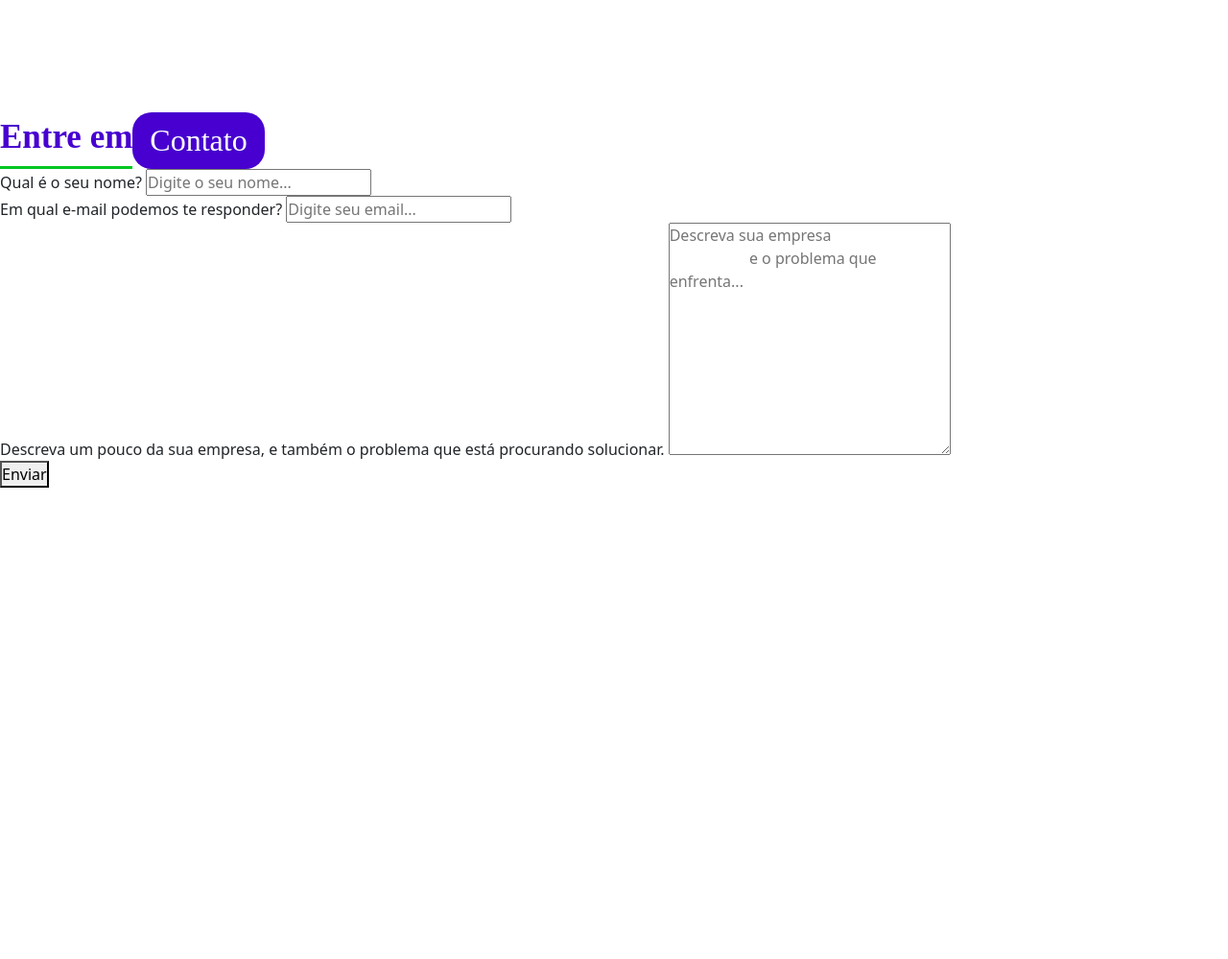
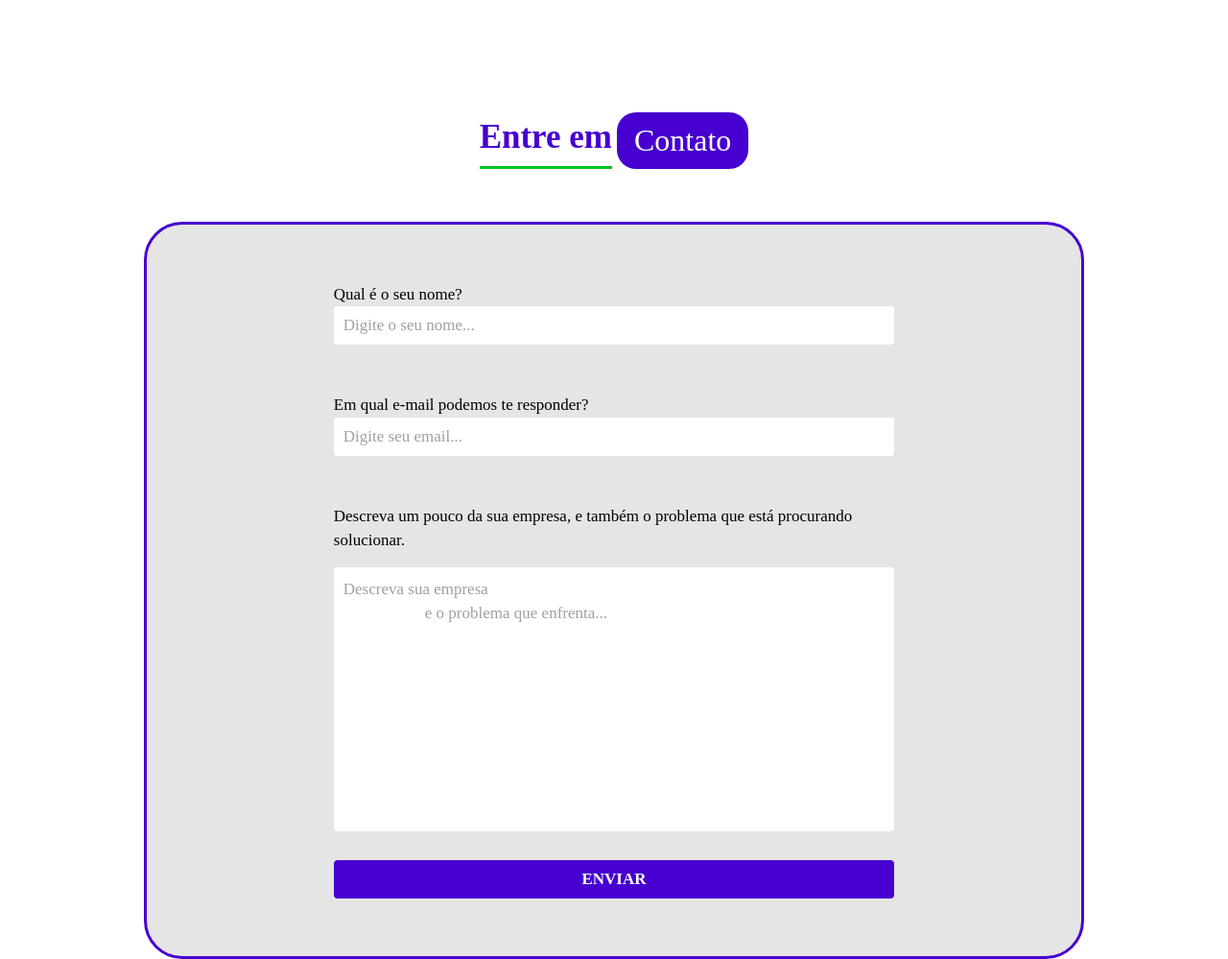
Before and after one commit to felipe-tneves/PixelV-Torloni, a plain HTML site: page index.html in a window 1280 px wide. Shown: the part 3158-4157 px from the top of the page at 96% size. Before the commit the page ends 3666 px from the top, so only its background shows below. Drawn offline with nearby package versions, Linux system fonts and the light colour scheme; a web font is replaced by a local one.

Commit message:
Formulario finalizado

```diff
--- a/style.css
+++ b/style.css
@@ -278,3 +278,137 @@ header .container-grid {
     max-width: 1170px;
     width: 90%;
 }
+
+/* ----------- Contato ----------------- */
+
+#contato{
+    text-align: center;
+    padding-bottom: 100px;
+    margin-bottom: 100px;
+}
+
+#contato .titulo {
+    justify-content: center;
+    margin-bottom: 55px;
+}
+
+#contato h2{
+    margin-left: 5px;
+}
+
+#contato form{
+    width: 90%;
+    max-width: 980px;
+
+    margin: 0 auto;
+    padding: 60px 0;
+
+    display: flex;
+    flex-direction: column;
+    align-items: center;
+
+    border-radius: 40px;
+    background-color: var(--contato);
+    border: solid 3px var(--roxo-pixelV);
+
+    color: var(--preto);
+    font-family: "Recursive", sans-linear;
+    font-size: 17px;
+}
+
+.campo{
+    width: 60%;
+
+    text-align: left;
+
+    display: flex;
+    flex-direction: column;
+    justify-content: space-between;
+
+    margin-bottom: 50px;
+}
+
+.campo-descricao{
+    width: 60%;
+
+    text-align: left;
+
+    display: flex;
+    flex-direction: column;
+    justify-content: space-between;
+
+    margin-bottom: 30px;
+}
+
+.campo input{
+    height: 40px;
+
+    color: var(--preto);
+    background-color: var(--branco);
+
+    border: none;
+    border-radius: 4px;
+
+    text-indent: 10px;
+
+    outline: none;
+}
+
+.campo-descricao textarea{
+    color: var(--preto);
+    background-color: var(--branco);
+
+    border: none;
+    border-radius: 4px;
+
+    outline: none;
+
+    padding: 10px;
+
+    resize: none;
+}
+
+.campo-lable,
+.campo-descricao label{
+    margin-bottom: 15px;
+}
+
+.campo input,
+.campo-descricao textarea{
+    font-family: "Recursive", sans-linear;
+    font-size: 17px;
+}
+
+.campo input::placeholder,
+.campo-descricao textarea::placeholder{
+    color: #a0a0a0;
+}
+
+.campo input:focus,
+.campo-descricao textarea:focus {
+    outline: 2px solid var(--verde-pixelV);
+}
+
+#contato form button{
+    height: 40px;
+    width: 60%;
+    background-color: var(--roxo-pixelV);
+    color: var(--branco);
+
+    border: none;
+    border-radius: 4px;
+
+    font-size: 17px;
+    font-family: "Recursive", sans-linear;
+    font-weight: 700;
+
+    text-transform: uppercase;
+
+    cursor: pointer;
+
+    transition: background-color 500ms;
+}
+
+#contato form button:hover{
+    background-color: var(--verde-pixelV);
+}
```
Also changed, not shown: index.html (+1 -2 lines).
